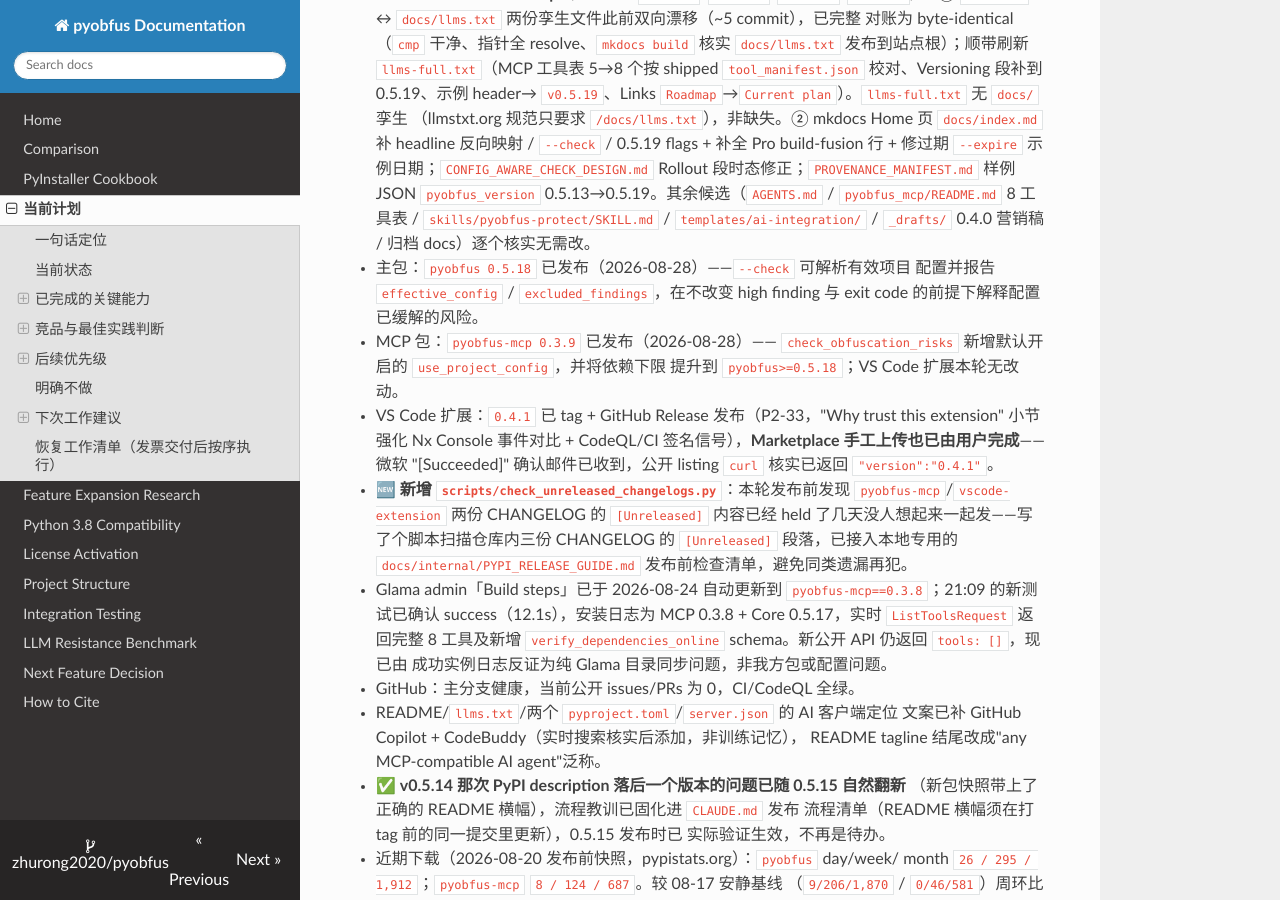
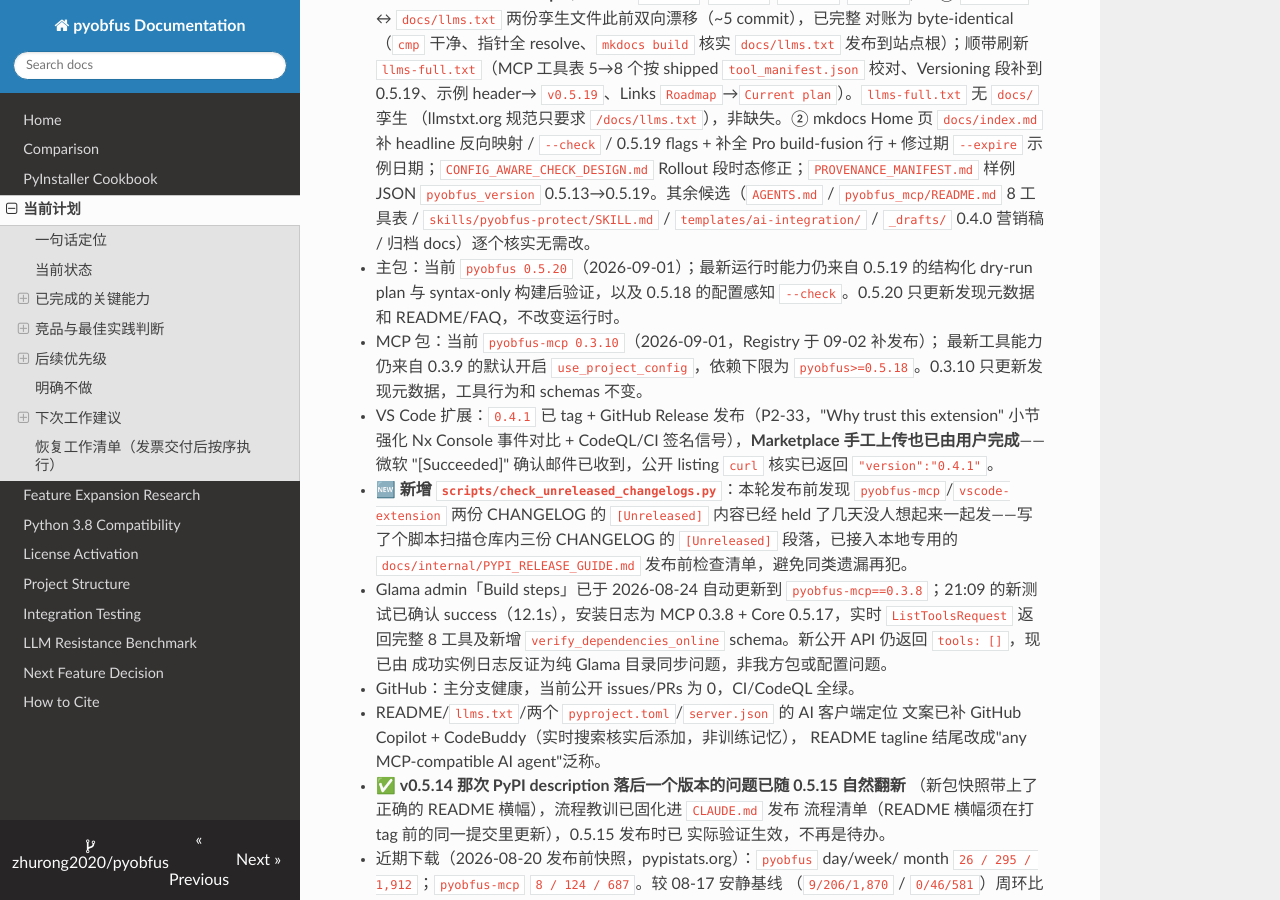
Before and after one commit to zhurong2020/pyobfus, an MkDocs documentation site: the page built from docs/CURRENT_PLAN_ZH.md, in a window 1280 px wide and 900 px high, scrolled down 1432 px. Built offline with MkDocs 1.6.1, drawn with Linux system fonts in a browser that asks for light colours; nearby versions of some CDN libraries.

Commit message:
docs: refresh current project handoff

```diff
--- a/docs/CURRENT_PLAN_ZH.md
+++ b/docs/CURRENT_PLAN_ZH.md
@@ -76,12 +76,12 @@
   0.5.13→0.5.19。其余候选（`AGENTS.md` / `pyobfus_mcp/README.md` 8 工具表 /
   `skills/pyobfus-protect/SKILL.md` / `templates/ai-integration/` / `_drafts/`
   0.4.0 营销稿 / 归档 docs）逐个核实无需改。
-- 主包：`pyobfus 0.5.18` 已发布（2026-08-28）——`--check` 可解析有效项目
-  配置并报告 `effective_config` / `excluded_findings`，在不改变 high finding 与
-  exit code 的前提下解释配置已缓解的风险。
-- MCP 包：`pyobfus-mcp 0.3.9` 已发布（2026-08-28）——
-  `check_obfuscation_risks` 新增默认开启的 `use_project_config`，并将依赖下限
-  提升到 `pyobfus>=0.5.18`；VS Code 扩展本轮无改动。
+- 主包：当前 `pyobfus 0.5.20`（2026-09-01）；最新运行时能力仍来自 0.5.19
+  的结构化 dry-run plan 与 syntax-only 构建后验证，以及 0.5.18 的配置感知
+  `--check`。0.5.20 只更新发现元数据和 README/FAQ，不改变运行时。
+- MCP 包：当前 `pyobfus-mcp 0.3.10`（2026-09-01，Registry 于 09-02 补发布）；
+  最新工具能力仍来自 0.3.9 的默认开启 `use_project_config`，依赖下限为
+  `pyobfus>=0.5.18`。0.3.10 只更新发现元数据，工具行为和 schemas 不变。
 - VS Code 扩展：`0.4.1` 已 tag + GitHub Release 发布（P2-33，"Why trust this
   extension" 小节强化 Nx Console 事件对比 + CodeQL/CI 签名信号），**Marketplace
   手工上传也已由用户完成**——微软 "[Succeeded]" 确认邮件已收到，公开 listing
```
Also changed, not shown: CLAUDE.md (+8 -8 lines).
